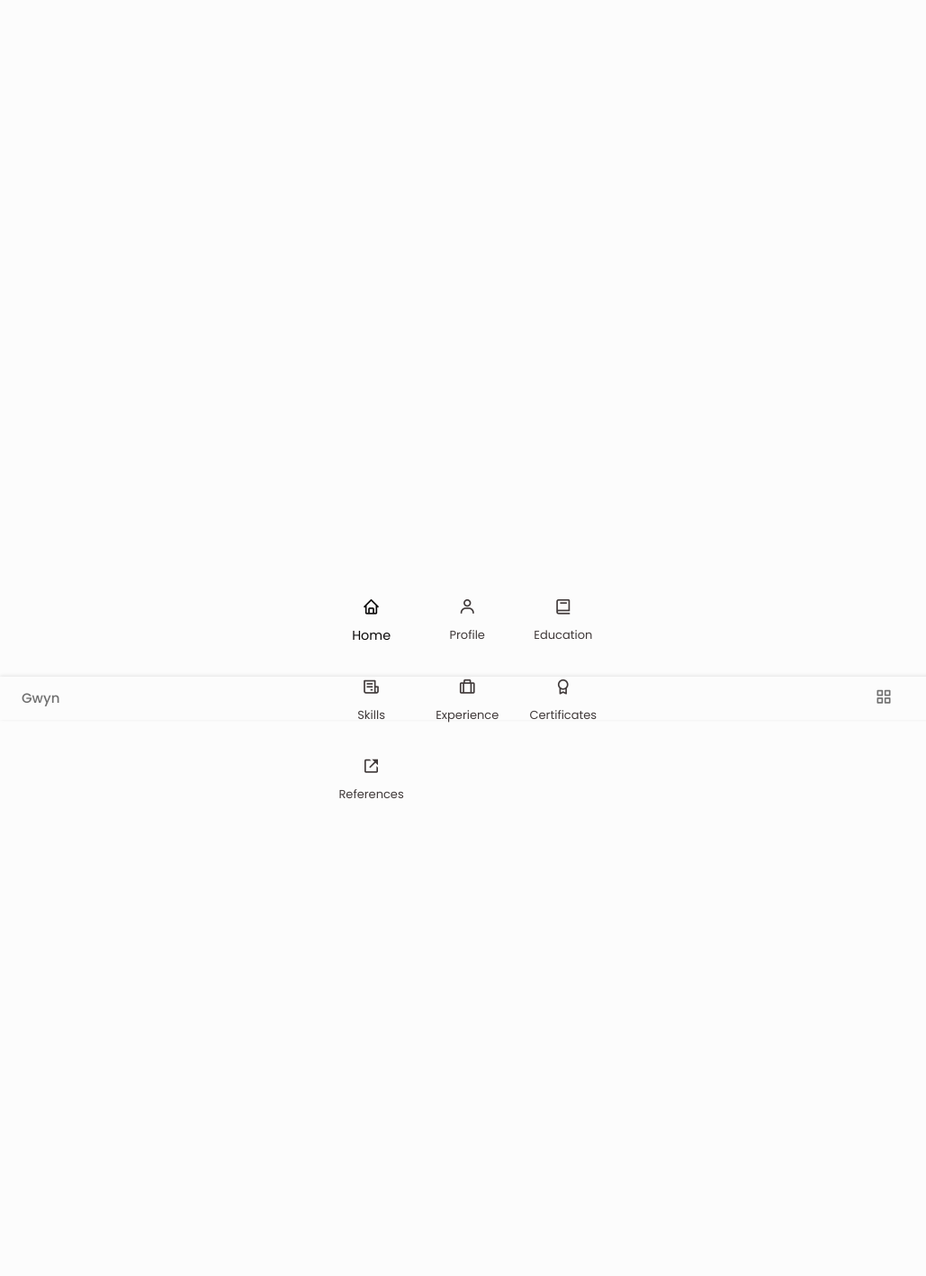
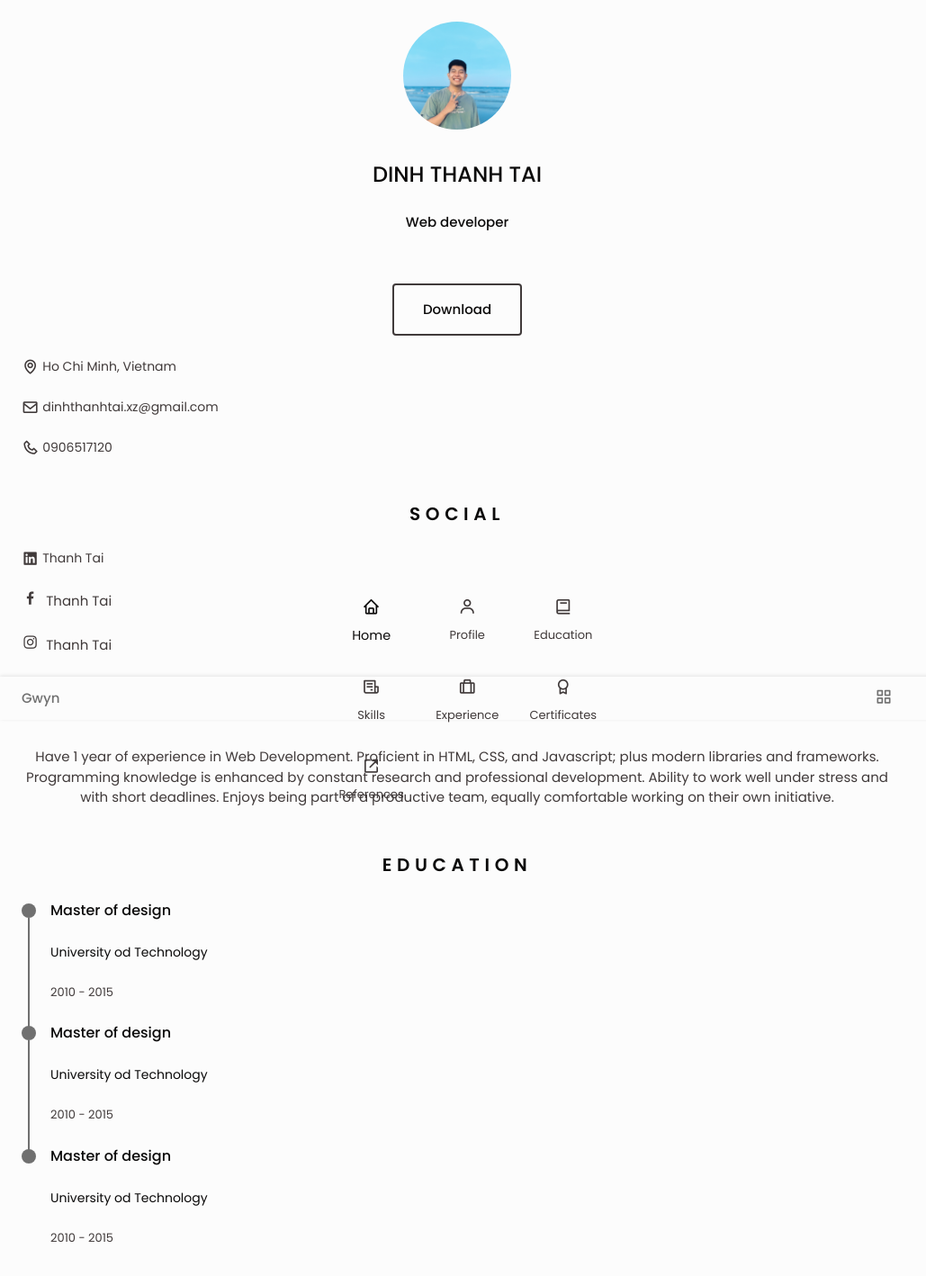
Before and after one commit to dinhthanhtai/dinhthanhtai, a React (Vite) app: page / in a window 1280 px wide. Shown: the top 1418 px of the page at 90% size, without its empty margins (0-1029 px from the left). Before the commit the page ends 800 px from the top, so only its background shows below. Built offline with nearby package versions, Linux system fonts and the light colour scheme.

Commit message:
implement main

```diff
--- a/src/App.tsx
+++ b/src/App.tsx
@@ -1,10 +1,14 @@
 import Header from "./components/header"
+import Main from "./components/main"
 
 function App() {
 
 
   return (
-    <Header/>
+    <>
+      <Header/>
+      <Main/>
+    </>
   )
 }
 
--- /dev/null
+++ b/src/components/main/index.css
@@ -0,0 +1,132 @@
+/* Home */
+.home {
+    position: relative;
+}
+
+.home__container {
+    gap: 3rem;
+}
+
+.home__data {
+    gap: .5rem;
+    text-align: center;
+}
+
+.home__img {
+    width: 120px;
+    height: 120px;
+    border-radius: 50%;
+    justify-self: center;
+    margin-bottom: var(--mb-1);
+}
+
+.home__title {
+    font-size: var(--h1-font-size);
+}
+
+.home__profession {
+    font-size: var(--normal-font-size);
+    margin-bottom: var(--mb-1);
+}
+
+.home__address {
+    gap: 1rem;
+}
+
+.home__information {
+    display: flex;
+    align-items: center;
+    font-size: var(--small-font-size);
+}
+
+.home__icon {
+    font-size: 1.2rem;
+    margin-right: .25rem;
+}
+
+.home__button-movil {
+    display: inline-block;
+    border: 2px solid var(--text-color);
+    color: var(--title-color);
+    padding: 1rem 2rem;
+    border-radius: 0.25rem;
+    transition: 0.3s;
+    font-weight: var(--font-medium);
+    margin-top: var(--mb-3);
+}
+
+.home__button-movil:hover {
+    background-color: var(--text-color);
+    color: var(--container-color)
+}
+
+/* SOCIAL */
+.social__container {
+    grid-template-columns: max-content;
+    gap: 1rem;
+}
+
+.social__link {
+    display: inline-flex;
+    align-items: center;
+    font-size: var(--small-font-size);
+    color: var(--text-color);
+}
+
+.social__link:hover {
+    color: var(--title-color);
+}
+
+.social__icon {
+    font-size: 1.2rem;
+    margin-right: 0.25rem;
+}
+
+/* Profile */
+.profile__description {
+    text-align: center;
+}
+
+/* EDUCATION AND EXPERIENCE  */
+.education__content {
+    display: flex;
+}
+
+.education__time {
+    padding-right: 1rem;
+}
+
+.education__rounder {
+    position: relative;
+    display: block;
+    width: 16px;
+    height: 16px;
+    background-color: var(--text-color-light);
+    border-radius: 50%;
+    margin-top: .25rem;
+}
+
+.education__line {
+    display: block;
+    width: 2px;
+    height: 110%;
+    background-color: var(--text-color-light);
+    transform: translate(7px, 0);
+}
+
+.education__data {
+    gap: .5rem;
+}
+
+.education__title {
+    font-size: var(--h3-font-size);
+}
+
+.education__studies {
+    font-size: var(--small-font-size);
+    color: var(--title-color);
+}
+
+.education__year {
+    font-size: var(--smaller-font-size);
+}
--- /dev/null
+++ b/src/components/main/index.tsx
@@ -0,0 +1,119 @@
+import './index.css';
+import avatar from '../../assets/avatar.jpg';
+
+const Main: React.FC = () => {
+    return (
+        <main className="l-main bd-container">
+            <div className="resume">
+                <div className="resume__left">
+                    <section className="home" id="home">
+                        <div className="home__container section bd-grid">
+                            <div className="home__data bd-grid">
+                                <img src={avatar} alt="" className="home__img"/>
+
+                                <h1 className="home__title">
+                                    DINH THANH TAI
+                                </h1>
+                                <h3 className="home__profession">
+                                    Web developer
+                                </h3>
+
+                                <div>
+                                    <a className="home__button-movil">Download</a>
+                                </div>
+                            </div>
+
+                            <div className="home__address bd-grid">
+                                <span className="home__information">
+                                    <i className="bx bx-map home__icon"></i> Ho Chi Minh, Vietnam
+                                </span>
+                                <span className="home__information">
+                                    <i className="bx bx-envelope home__icon"/> dinhthanhtai.xz@gmail.com
+                                </span>
+                                <span className="home__information">
+                                    <i className="bx bx-phone home__icon"></i> 0906517120
+                                </span>
+                            </div>
+                        </div>
+                    </section>
+
+                    <section className='social section'>
+                        <h2 className='section-title'>
+                            SOCIAL
+                        </h2>
+
+                        <div className='social__container bd-grid'>
+                            <a href='https://www.linkedin.com/in/thanhtaidev/' target="_blank" className='social__link'>
+                                <i className='bx bxl-linkedin-square social__icon' /> Thanh Tai
+                            </a>
+                            <a href='https://www.linkedin.com/in/thanhtaidev/' target="_blank" className=''>
+                                <i className='bx bxl-facebook social__icon' /> Thanh Tai
+                            </a>
+                            <a href='https://www.linkedin.com/in/thanhtaidev/' target="_blank" className=''>
+                                <i className='bx bxl-instagram social__icon' /> Thanh Tai
+                            </a>
+                        </div>
+                    </section>
+
+                    <section className='profile section' id='profile'>
+                        <h2 className='section-title'> Profile </h2>
+
+                        <p className='profile__description'>
+                        Have 1 year of experience in Web Development. Proficient in HTML, CSS, and Javascript; plus modern libraries and frameworks. Programming knowledge is enhanced by constant research and professional development. Ability to work well under stress and with short deadlines. Enjoys being part of a productive team, equally comfortable working on their own initiative.
+                        </p>
+                    </section>
+
+                    <section className='education section' id='education'>
+                        <h2 className='section-title'> Education </h2>
+
+                        <div className='education__container bd-grid'>
+                            <div className='education__content'>
+                                <div className='education__time'>
+                                    <span className='education__rounder'></span>
+                                    <span className='education__line'></span>
+                                </div>
+
+                                <div className='education__data bd-grid'>
+                                    <h3 className='education__title'> Master of design </h3>
+                                    <span className='education__studies'> University od Technology </span>
+                                    <span className='education__year'> 2010 - 2015 </span>
+                                </div>
+                            </div>
+
+                            <div className='education__content'>
+                                <div className='education__time'>
+                                    <span className='education__rounder'></span>
+                                    <span className='education__line'></span>
+                                </div>
+
+                                <div className='education__data bd-grid'>
+                                    <h3 className='education__title'> Master of design </h3>
+                                    <span className='education__studies'> University od Technology </span>
+                                    <span className='education__year'> 2010 - 2015 </span>
+                                </div>
+                            </div>
+
+
+                            <div className='education__content'>
+                                <div className='education__time'>
+                                    <span className='education__rounder'></span>
+                                </div>
+
+                                <div className='education__data bd-grid'>
+                                    <h3 className='education__title'> Master of design </h3>
+                                    <span className='education__studies'> University od Technology </span>
+                                    <span className='education__year'> 2010 - 2015 </span>
+                                </div>
+                            </div>
+                        </div>
+                    </section>
+                </div>
+                <div className="resume__right">
+
+                </div>
+            </div>
+        </main>
+    )
+}
+
+export default Main;
```
Also changed, not shown: src/assets/avatar.jpg (added), src/components/main/resumeLeft/index.tsx (added), src/components/main/resumeRight/index.tsx (added).
